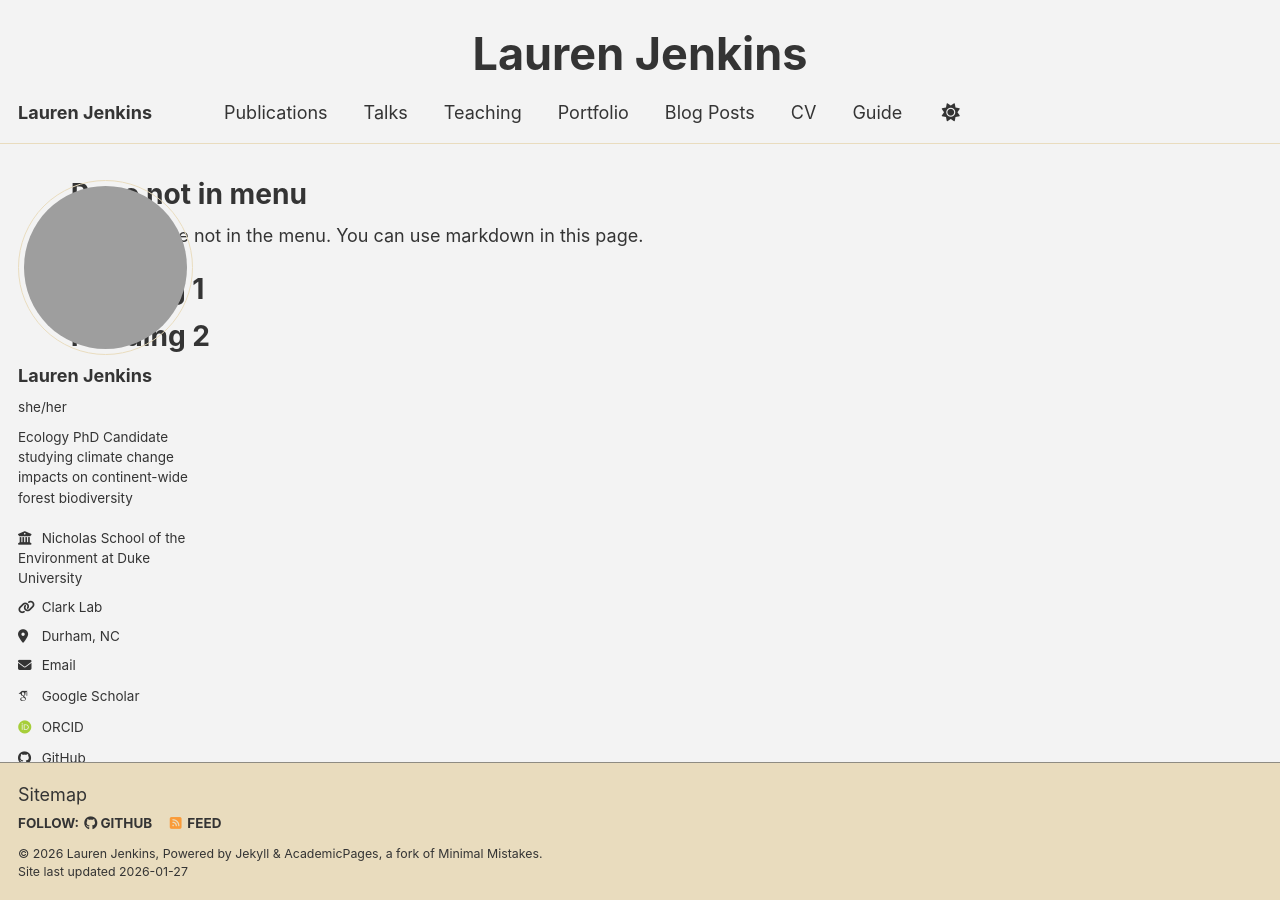
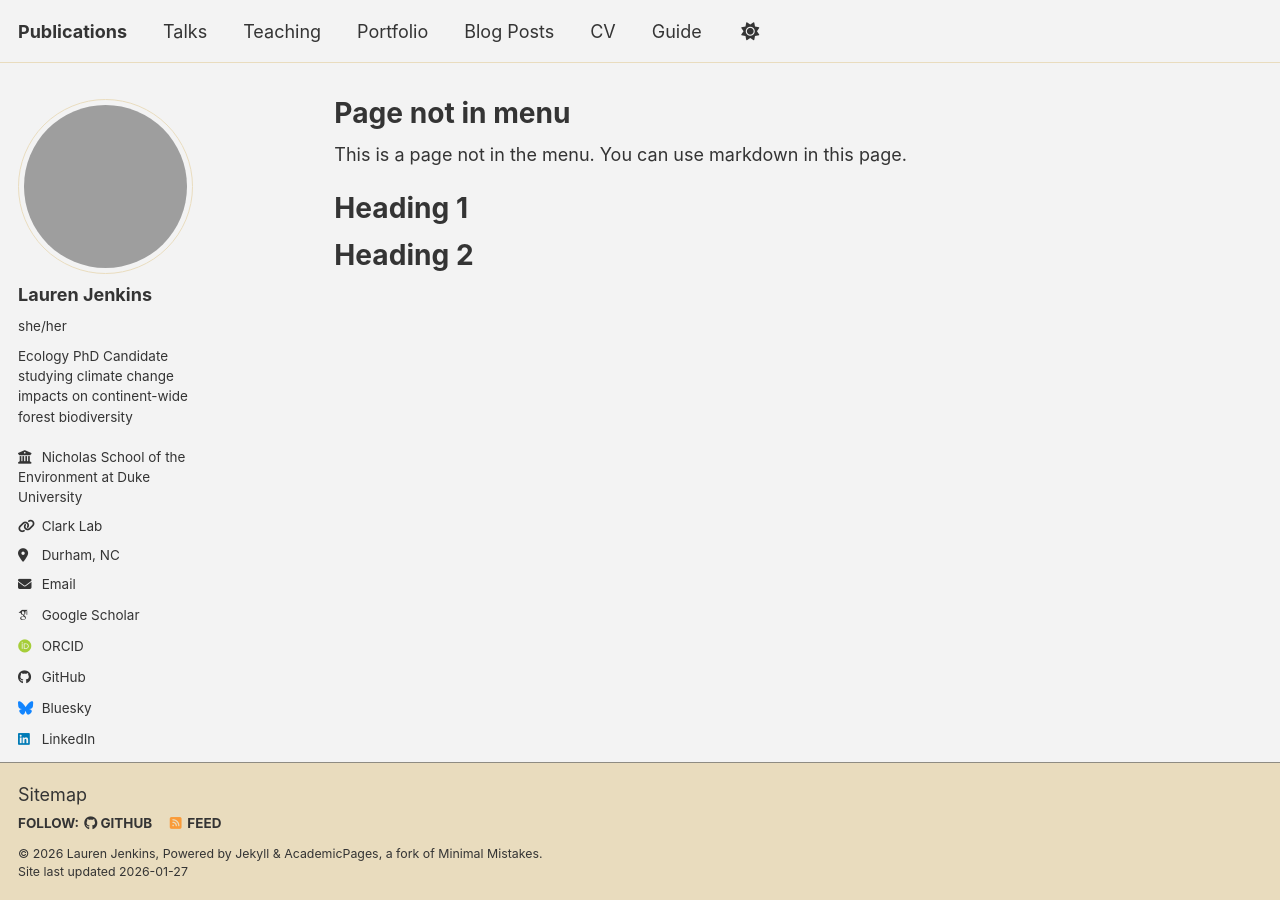
Before and after one commit to jenkinslauren/jenkinslauren.github.io, a Jekyll site: the page built from _pages/non-menu-page.md, in a window 1280 px wide. Built offline with Jekyll 4.4.1, drawn with Linux system fonts in a browser that asks for light colours; some web fonts are replaced; a script bundle is joined from its source files by our own code; library files that are not in the unit come from our copies.

Commit message:
about update

```diff
--- a/_includes/masthead.html
+++ b/_includes/masthead.html
@@ -1,16 +1,10 @@
 {% include base_path %}
 <div class="masthead">
   <div class="masthead__inner-wrap">
-    <div class="site-title">
-      <h1>Lauren Jenkins</h1>
-    </div>
     <div class="masthead__menu">
       <nav id="site-nav" class="greedy-nav">
         <button><span class="navicon"></span></button>
         <ul class="visible-links">
-          <li class="masthead__menu-item masthead__menu-item--lg persist {% if page.url == '/' or page.url == '/index.html' %}selected{% endif %}">
-            <a href="{{ base_path }}/">{{ site.title }}</a>
-          </li>
           {% for link in site.data.navigation.main %}
             {% if link.url contains 'http' %}
               {% assign domain = '' %}
--- a/_sass/layout/_page.scss
+++ b/_sass/layout/_page.scss
@@ -18,9 +18,9 @@
 
 .page {
   @include breakpoint($large) {
-    @include span(12 of 12 last);
-    @include prefix(0.5 of 12);
-    @include suffix(2 of 12);
+    @include span(10 of 12 last);
+    @include prefix(1 of 12);
+    @include suffix(1 of 12);
   }
 
   .page__inner-wrap {
```
Also changed, not shown: _pages/about.md (+1 -1 lines).
